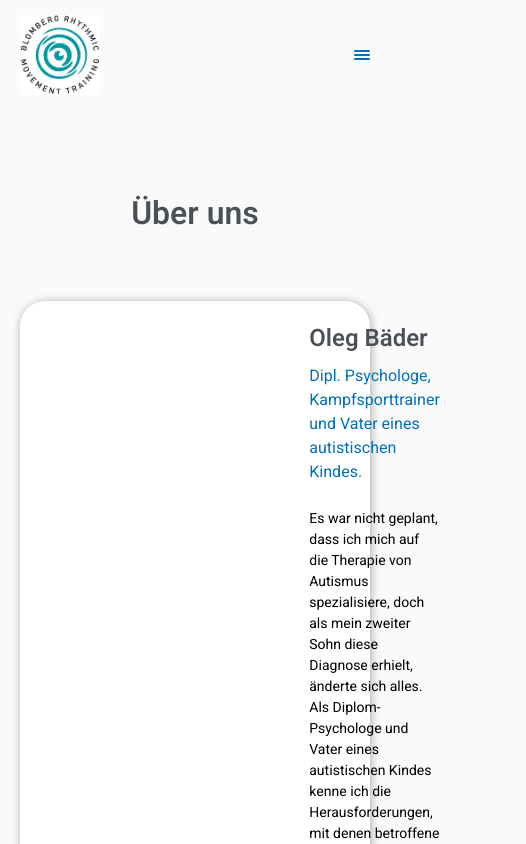
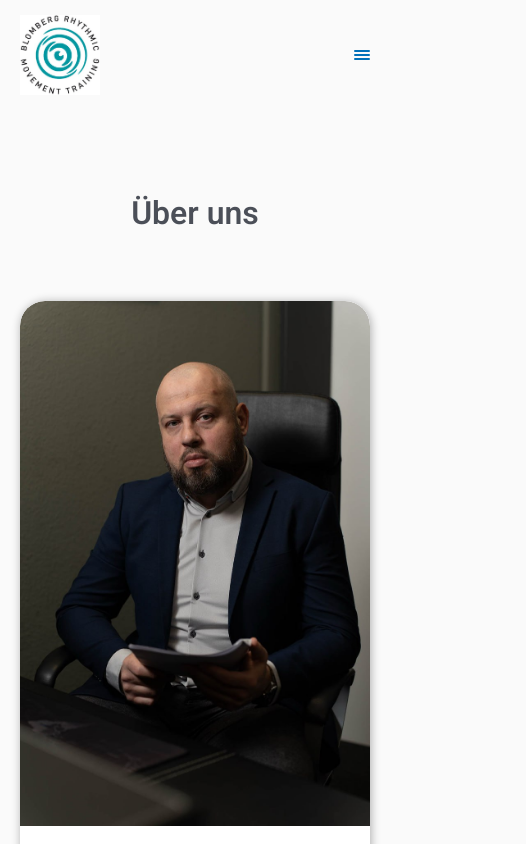
Before and after one commit to nert1n/autism-fight-club, a React (Vite) app: page /about in a window 390 px wide. Shown: the top 844 px of the page, 526 px wide, since content can reach past the window. Built offline with nearby package versions, Linux system fonts and the light colour scheme.

Commit message:
fix bugs

```diff
--- a/src/components/widgets/footer/Footer.module.scss
+++ b/src/components/widgets/footer/Footer.module.scss
@@ -3,10 +3,6 @@
 	color: white;
 	padding: 80px 20px;
 
-	@media (max-width: 900px) {
-        flex-direction: column;
-        gap: 2rem;
-    }
 
 	@media (min-width: 900px) {
 		padding: 80px 40px;
@@ -20,6 +16,12 @@
 		max-width: 1200px;
 		margin: 0 auto;
 		gap: 6rem;
+
+
+		@media (max-width: 900px) {
+			flex-direction: column;
+			gap: 2rem;
+		}
 	}
 
 	&__info {
--- a/src/components/widgets/specialistCard/SpecialistCard.module.scss
+++ b/src/components/widgets/specialistCard/SpecialistCard.module.scss
@@ -9,17 +9,31 @@
 	border-radius: 25px;
 	box-shadow: 1px 1px 10px #ababab;
 	gap: 1rem;
+	overflow: hidden;
+
+	@media (max-width: 768px) {
+        flex-direction: column;
+        gap: 0;
+    }
 
 	&__img {
 		height: 380px;
-		border-bottom-left-radius: 25px;
-		border-top-left-radius: 25px;
+
+		@media (max-width: 768px) {
+			height: max-content;
+			width: 100%;
+			border-bottom-left-radius: 0;
+			border-top-left-radius: 25px;
+			border-top-right-radius: 25px;
+			object-fit: cover;
+			object-position: center;
+		}
 	}
 
 	&__holder {
 		display: flex;
         flex-direction: column;
-		padding: 20px;
+		padding: 16px;
         gap: .5rem;
 	}
 
```
